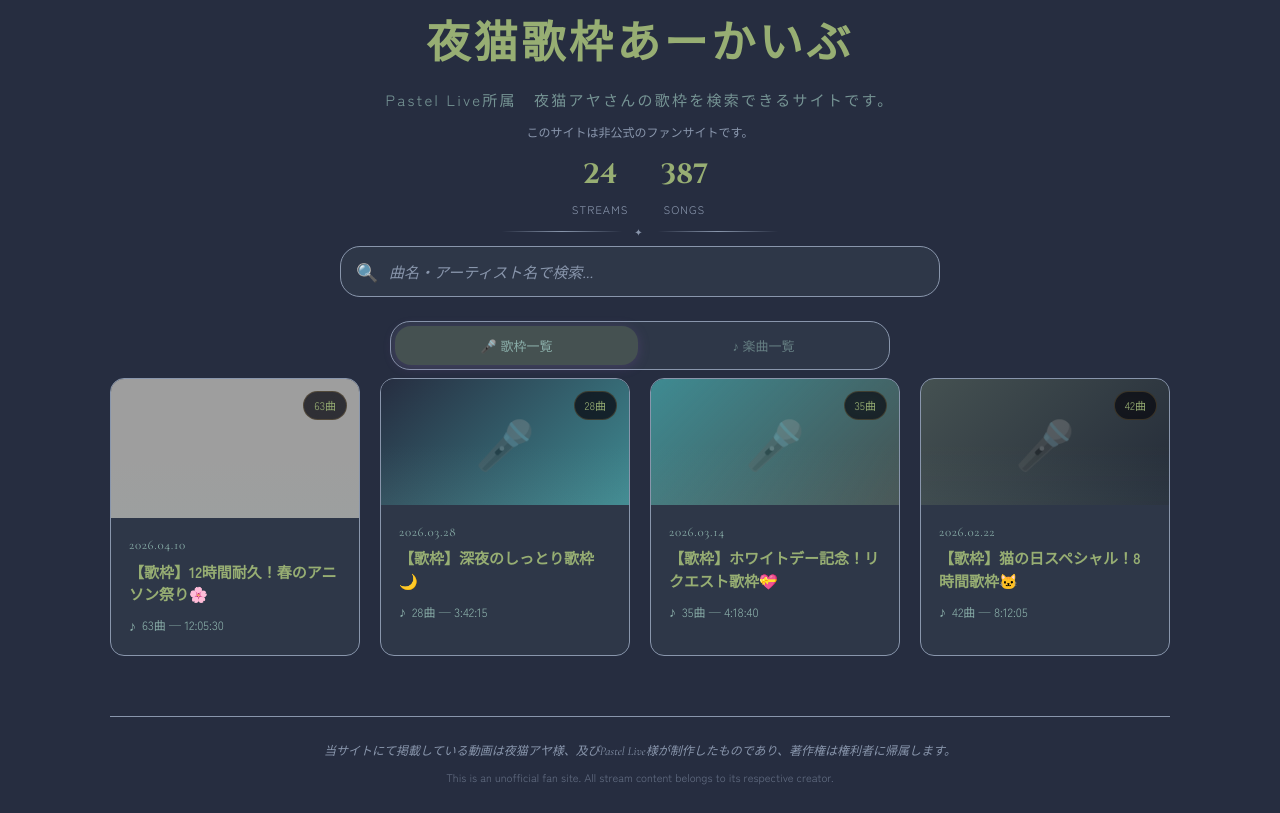
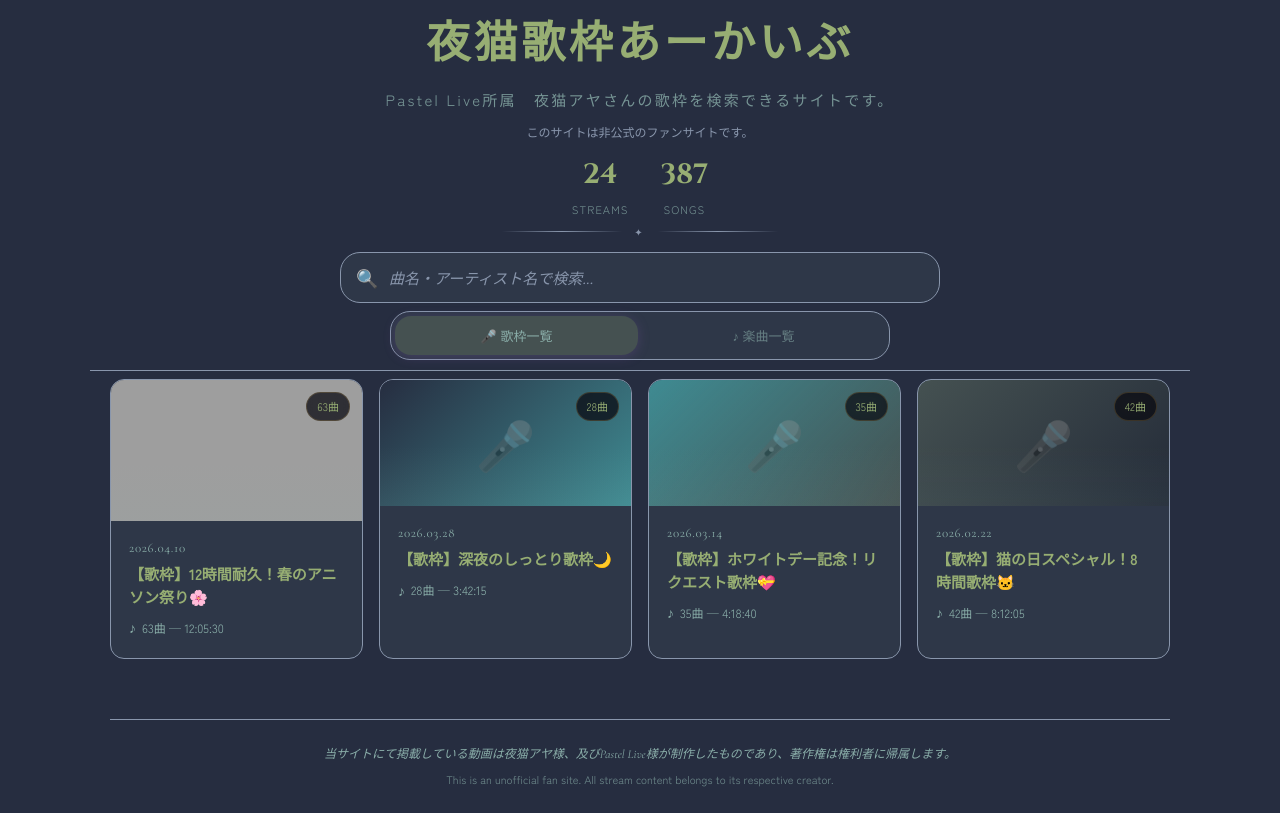
Before and after one commit to yoppyyyy/yoneko-utawaku, a website: page mockup.html in a window 1280 px wide. Drawn offline with nearby package versions, Linux system fonts and the light colour scheme; grey boxes are pictures that could not be loaded.

Commit message:
UI視認性とスクロールの挙動を改善

```diff
--- a/mockup.html
+++ b/mockup.html
@@ -166,6 +166,29 @@ header {
 }
 
 /* ============================================================
+   STICKY CONTROLS — 検索＋ナビタブの固定ラッパ
+   ============================================================ */
+.sticky-controls {
+  position: sticky;
+  top: 0;
+  z-index: 10;
+  background: var(--neutral-950);
+  padding: 8px 0 10px;
+  margin: 0 -20px;
+  padding-left: 20px;
+  padding-right: 20px;
+  border-bottom: 1px solid var(--neutral-600);
+}
+
+.sticky-controls .search-section {
+  margin: 0 auto 8px;
+}
+
+.sticky-controls .nav-tabs {
+  margin: 0 auto;
+}
+
+/* ============================================================
    SEARCH BAR
    ============================================================ */
 .search-section {
@@ -229,8 +252,8 @@ header {
    ============================================================ */
 .streams-grid {
   display: grid;
-  grid-template-columns: repeat(auto-fill, minmax(224px, 1fr));
-  gap: 20px;
+  grid-template-columns: repeat(auto-fill, minmax(230px, 1fr));
+  gap: 16px;
   margin-top: 8px;
 }
 
@@ -616,7 +639,8 @@ header {
 
 .stat-label {
   font-size: 11px;
-  color: var(--neutral-600);
+  color: var(--neutral-100);
+  opacity: 0.75;
   text-transform: uppercase;
   letter-spacing: 0.1em;
   margin-top: 2px;
@@ -636,7 +660,7 @@ footer {
 
 .footer-text {
   font-size: 12px;
-  color: var(--neutral-600);
+  color: var(--neutral-100);
   font-family: var(--font-accent);
   font-style: italic;
 }
@@ -648,8 +672,8 @@ footer {
 
 .footer-note {
   font-size: 11px;
-  color: var(--neutral-600);
-  opacity: 0.6;
+  color: var(--neutral-100);
+  opacity: 0.7;
   margin-top: 6px;
 }
 
@@ -768,7 +792,8 @@ footer {
 
   <div class="gothic-divider">✦</div>
 
-  <!-- ==================== SEARCH ==================== -->
+  <!-- ==================== STICKY: SEARCH + TABS ==================== -->
+  <div class="sticky-controls">
     <div class="search-section">
       <div class="search-wrapper">
         <span class="search-icon">🔍</span>
@@ -778,11 +803,11 @@ footer {
       <div class="search-results-count" id="searchCount"></div>
     </div>
 
-  <!-- ==================== TABS ==================== -->
     <nav class="nav-tabs">
       <button class="nav-tab active" data-tab="streams">🎤 歌枠一覧</button>
       <button class="nav-tab" data-tab="songs">♪ 楽曲一覧</button>
     </nav>
+  </div>
 
   <!-- ==================== STREAMS TAB ==================== -->
   <div class="tab-content active" id="tab-streams">
--- a/site/css/style.css
+++ b/site/css/style.css
@@ -158,6 +158,27 @@ header {
 }
 
 /* ============================================================
+   STICKY CONTROLS — 検索＋ナビタブの固定ラッパ
+   ============================================================ */
+.sticky-controls {
+  position: sticky;
+  top: 0;
+  z-index: 10;
+  background: var(--neutral-950);
+  margin: 0 -20px;
+  padding: 8px 20px 10px;
+  border-bottom: 1px solid var(--neutral-600);
+}
+
+.sticky-controls .search-section {
+  margin: 0 auto 8px;
+}
+
+.sticky-controls .nav-tabs {
+  margin: 0 auto;
+}
+
+/* ============================================================
    SEARCH BAR
    ============================================================ */
 .search-section {
@@ -221,8 +242,8 @@ header {
    ============================================================ */
 .streams-grid {
   display: grid;
-  grid-template-columns: repeat(auto-fill, minmax(320px, 1fr));
-  gap: 20px;
+  grid-template-columns: repeat(auto-fill, minmax(230px, 1fr));
+  gap: 16px;
   margin-top: 8px;
 }
 
@@ -608,7 +629,8 @@ header {
 
 .stat-label {
   font-size: 11px;
-  color: var(--neutral-600);
+  color: var(--neutral-100);
+  opacity: 0.75;
   text-transform: uppercase;
   letter-spacing: 0.1em;
   margin-top: 2px;
@@ -628,7 +650,7 @@ footer {
 
 .footer-text {
   font-size: 12px;
-  color: var(--neutral-600);
+  color: var(--neutral-100);
   font-family: var(--font-accent);
   font-style: italic;
 }
@@ -640,8 +662,8 @@ footer {
 
 .footer-note {
   font-size: 11px;
-  color: var(--neutral-600);
-  opacity: 0.6;
+  color: var(--neutral-100);
+  opacity: 0.7;
   margin-top: 6px;
 }
 
```
Also changed, not shown: site/index.html (+3 -2 lines), .kiro/specs/mvp/design.md, .kiro/specs/mvp/requirements.md, .kiro/specs/mvp/tasks.md. Lines whose indentation alone changed are shown as unchanged.
